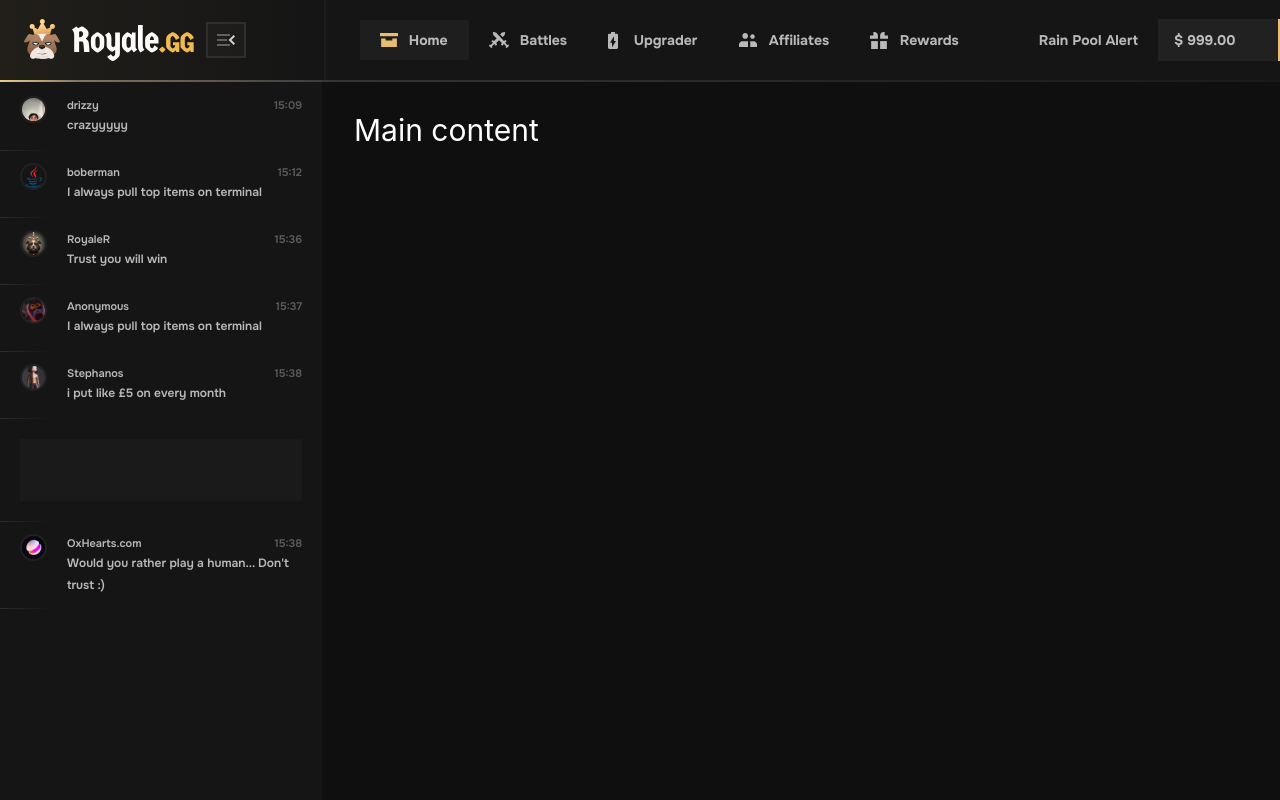
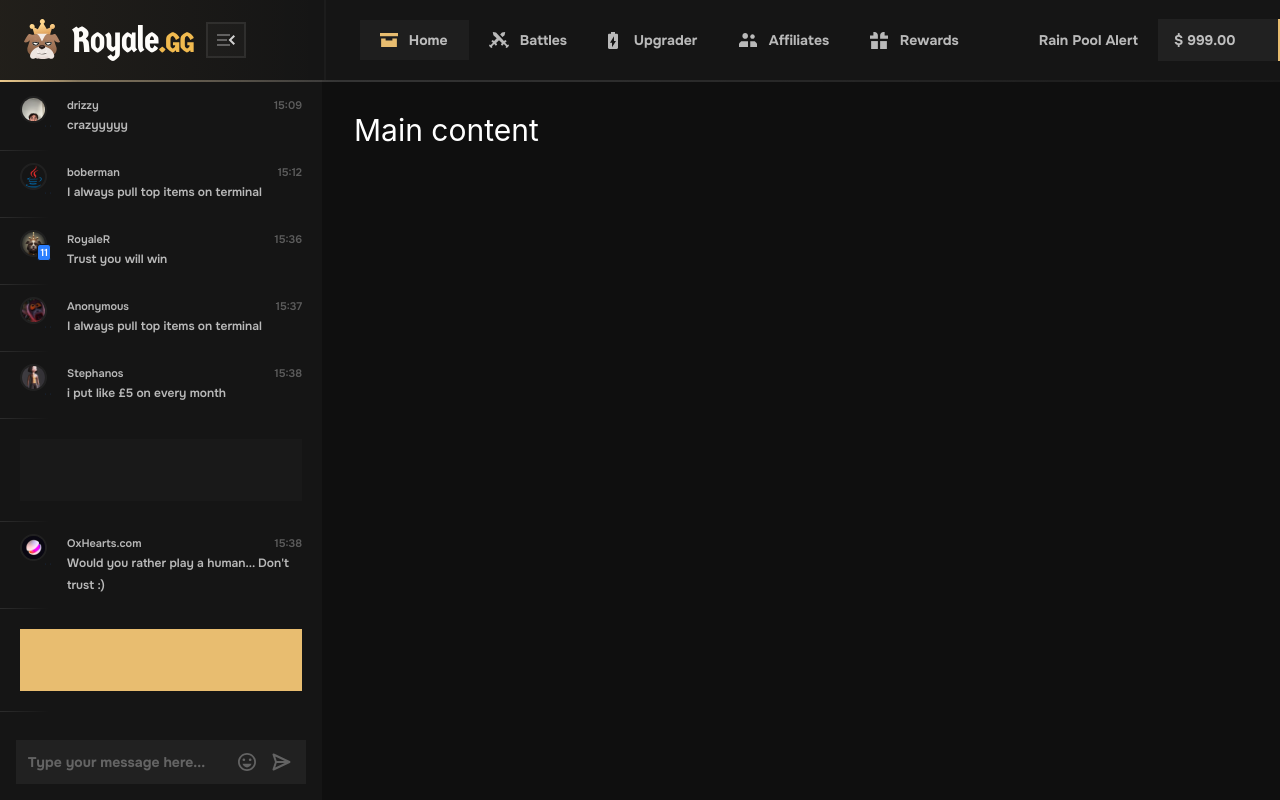
Before and after one commit to diyaryuce/homepage-r-practice, a React (Vite) app: page / in a window 1280 px wide. Both pictures are taken after a click on the button 225 px from the left and 40 px from the top of the page. Shown: the top 800 px of the page. Built offline with nearby package versions, Linux system fonts and the light colour scheme.

Commit message:
Further development on the sidebar

```diff
--- a/src/components/ChatSidebar.jsx
+++ b/src/components/ChatSidebar.jsx
@@ -1,13 +1,10 @@
-import { RoyaleRIcon } from "../icons"
-
 function ChatSidebar({ sidebarOpen, rainpoolAlertOpen, setRainpoolAlertOpen }) {
 
   return(<>
       <aside className={`
-        overflow-hidden h-[calc(100vh-80px)] sticky left-0 top-20 bg-[#151515]
-        transition-all pt-4
-        duration-400
-        ease-in-out
+        h-[calc(100vh-80px)] sticky left-0 top-20 pt-4 bg-[#151515]
+        transition-[width,opacity] duration-400 ease-in-out
+        flex flex-col
         ${ sidebarOpen
           ? "w-80.5 opacity-100"
           : "w-0 opacity-0"
@@ -21,6 +18,8 @@ function ChatSidebar({ sidebarOpen, rainpoolAlertOpen, setRainpoolAlertOpen }) {
 
         <ul className="
           flex flex-col items-start gap-3 relative z-10
+          min-h-0
+          overflow-y-auto overflow-x-hidden sidebar-scroll
         ">
           <Message
             Name="drizzy"
@@ -41,6 +40,7 @@ function ChatSidebar({ sidebarOpen, rainpoolAlertOpen, setRainpoolAlertOpen }) {
             Icon={<img src="img/royaler.png" />}
             Time="15:36"
             Message="Trust you will win"
+            Level={11}
           />
 
           <Message
@@ -57,11 +57,9 @@ function ChatSidebar({ sidebarOpen, rainpoolAlertOpen, setRainpoolAlertOpen }) {
             Message="i put like £5 on every month"
           />
 
-          <div className="
-            flex flex-col items-center py-2 gap-2.5 w-80.5 h-19.5
-          ">
+          <div className=" flex flex-col items-center py-2 gap-2.5 w-full h-19.5 shrink-0">
             <div className="
-              flex flex-col items-start isolate
+              flex flex-col items-start
               py-3 px-4 gap-1.5 w-70.5 h-15.5
               bg-white/2
             ">
@@ -69,7 +67,7 @@ function ChatSidebar({ sidebarOpen, rainpoolAlertOpen, setRainpoolAlertOpen }) {
           </div>
 
           <div className="
-            w-12.75 h-px opacity-10
+            w-12.75 h-px opacity-10 shrink-0
             bg-[linear-gradient(90deg,#FFFFFF_0%,rgba(255,255,255,0)_100%)]
           "/>
 
@@ -79,7 +77,99 @@ function ChatSidebar({ sidebarOpen, rainpoolAlertOpen, setRainpoolAlertOpen }) {
             Time="15:38"
             Message="Would you rather play a human... Don't trust :)"
           />
+
+          <div className="flex flex-col items-center py-2 gap-2.5 w-full h-19.5 shrink-0">
+            <div className="
+              flex flex-col items-center
+              py-3 px-4 gap-1.5 w-70.5 h-15.5
+              bg-[#E8BD70]
+            ">
+
+            </div>
+          </div>
+
+          <div className="
+            w-12.75 h-px opacity-10 shrink-0
+            bg-[linear-gradient(90deg,#FFFFFF_0%,rgba(255,255,255,0)_100%)]
+          "/>
+
+          <div className="w-80.5 h-58.5 shrink-0">
+            <div className="
+              border-3 border-dashed border-white/10
+              flex justify-center mx-auto w-76.5 h-full
+            ">
+              <div className="flex justify-center my-2 mx-2 bg-white/2 w-72.5">
+
+              </div>
+            </div>
+          </div>
+
+          <div className="
+            w-12.75 h-px opacity-10
+            bg-[linear-gradient(90deg,#FFFFFF_0%,rgba(255,255,255,0)_100%)]
+          "/>
+          <Message
+            Name="OxHearts.com"
+            Icon={<img src="img/0x.png" />}
+            Time="15:38"
+            Message="Would you rather play a human... Don't trust :)"
+          />
+          <Message
+            Name="OxHearts.com"
+            Icon={<img src="img/0x.png" />}
+            Time="15:38"
+            Message="Would you rather play a human... Don't trust :)"
+          />
+          <Message
+            Name="OxHearts.com"
+            Icon={<img src="img/0x.png" />}
+            Time="15:38"
+            Message="Would you rather play a human... Don't trust :)"
+          />
+          <Message
+            Name="OxHearts.com"
+            Icon={<img src="img/0x.png" />}
+            Time="15:38"
+            Message="Would you rather play a human... Don't trust :)"
+          />
+
         </ul>
+
+        <form className="
+          flex flex-row justify-between items-center
+          w-72.5 min-h-11 pr-3.75 pl-3 gap-2.5 mx-auto mb-4 mt-4
+
+          bg-fixed
+          bg-white/5
+        ">
+          <input type="text" placeholder="Type your message here..." className="
+            flex-1 outline-none
+          text-white/70
+            font-onest not-italic font-semibold text-[14px] leading-4.5
+
+          placeholder:text-white/30
+            placeholder:font-onest
+            placeholder:not-italic
+            placeholder:font-bold
+            placeholder:text-[14px]
+            placeholder:leading-4.5
+          ">
+
+          </input>
+
+          <div className="
+            flex flex-row items-center
+            w-13.25 h-5 p-0 gap-3.75 mx-auto
+          ">
+            <button className="cursor-pointer">
+              <svg width="18" height="18" viewBox="0 0 18 18" fill="none" xmlns="http://www.w3.org/2000/svg"><path d="M12.1513 8.0999C12.8969 8.0999 13.5013 7.49549 13.5013 6.7499C13.5013 6.00432 12.8969 5.3999 12.1513 5.3999C11.4057 5.3999 10.8013 6.00432 10.8013 6.7499C10.8013 7.49549 11.4057 8.0999 12.1513 8.0999Z" fill="#636363"/><path d="M5.85 8.0999C6.59558 8.0999 7.2 7.49549 7.2 6.7499C7.2 6.00432 6.59558 5.3999 5.85 5.3999C5.10442 5.3999 4.5 6.00432 4.5 6.7499C4.5 7.49549 5.10442 8.0999 5.85 8.0999Z" fill="#636363"/><path d="M9 14.3998C11.052 14.3998 12.798 12.9058 13.5 10.7998H4.5C5.202 12.9058 6.948 14.3998 9 14.3998Z" fill="#636363"/><path d="M8.991 0C4.023 0 0 4.032 0 9C0 13.968 4.023 18 8.991 18C13.968 18 18 13.968 18 9C18 4.032 13.968 0 8.991 0ZM9 16.2C5.022 16.2 1.8 12.978 1.8 9C1.8 5.022 5.022 1.8 9 1.8C12.978 1.8 16.2 5.022 16.2 9C16.2 12.978 12.978 16.2 9 16.2Z" fill="#636363"/></svg>
+            </button>
+
+            <button className="cursor-pointer">
+              <svg width="20" height="20" viewBox="0 0 20 20" fill="none" xmlns="http://www.w3.org/2000/svg"><path d="M2.5 2.5L5 10L2.5 17.5L18.3333 10L2.5 2.5Z" stroke="#636363" stroke-width="2" stroke-linecap="round" stroke-linejoin="round"/><path d="M5 10H18.3333" stroke="#636363" stroke-width="2" stroke-linecap="round" stroke-linejoin="round"/></svg>
+            </button>
+          </div>
+        </form>
       </aside>
   </>)
 }
@@ -87,15 +177,30 @@ function ChatSidebar({ sidebarOpen, rainpoolAlertOpen, setRainpoolAlertOpen }) {
 export default ChatSidebar
 
 /*---MINI-COMPONENTS---*/
-function Message({Name, Icon, Time, Message}) {
+function Message({Name, Icon, Time, Message, Level}) {
+  const levelColour = getLevelColour(Level);
+  const levelColourText = getLevelColourText(Level);
+
   return(<>
-    <div className="flex w-full min-h-10.5">
+    <div className="flex w-full min-h-10.5 shrink-0">
       <div className="w-5 min-h-10.5"/>
 
       <div className="flex flex-row items-start gap-5 w-70.5">
 
-        <div className="w-6.75 h-6.75 border-2 border-white/5 rounded-[50px] overflow-hidden shrink-0">
-          {Icon}
+        <div className="relative">
+          <div className="w-6.75 h-6.75 border-2 border-white/5 rounded-[50px] overflow-hidden shrink-0">
+            {Icon}
+
+            <div className={`
+              absolute -bottom-1 -right-1
+              px-0.5
+              border border-solid border-[#151515] rounded-[3px]
+              font-onest font-semibold text-[10px]
+              ${levelColour} ${levelColourText}
+            `}>
+              {Level}
+            </div>
+          </div>
         </div>
 
         <div className="grid flex-1">
@@ -105,6 +210,11 @@ function Message({Name, Icon, Time, Message}) {
                 font-onest not-italic font-semibold text-[11px] leading-4.5
               ">
                 {Name}
+                <div className="
+                  flex
+                ">
+
+                </div>
               </span>
 
             <span className="
@@ -126,7 +236,7 @@ function Message({Name, Icon, Time, Message}) {
     </div>
 
     <div className="
-      w-12.75 h-px opacity-10
+      w-12.75 h-px opacity-10 shrink-0
       bg-[linear-gradient(90deg,#FFFFFF_0%,rgba(255,255,255,0)_100%)]
     "/>
   </>)
@@ -198,6 +308,7 @@ function RainpoolAlert({ rainpoolAlertOpen, setRainpoolAlertOpen }) {
               Join
             </span>
           </button>
+
         </div>
       </div>
 
@@ -213,3 +324,26 @@ function RainpoolAlert({ rainpoolAlertOpen, setRainpoolAlertOpen }) {
     </div>
   </>)
 }
+
+const LevelColor = {
+  LOW: "bg-blue-500",
+  MID: "bg-red-400",
+  HIGH: "bg-yellow-500",
+};
+
+const LevelColourText = {
+  LOWMID: "text-white",
+  HIGH: "text-black"
+}
+
+function getLevelColour(level) {
+  if (level >= 50) return LevelColor.HIGH;
+  if (level >= 20) return LevelColor.MID;
+
+  return LevelColor.LOW;
+}
+
+function getLevelColourText(level) {
+  if (level >= 50) return LevelColourText.HIGH;
+  return LevelColourText.LOWMID;
+}
--- a/src/index.css
+++ b/src/index.css
@@ -13,3 +13,24 @@
     transform: scaleX(1);
   }
 }
+
+.sidebar-scroll {
+  overflow-y: auto;
+}
+
+.sidebar-scroll::-webkit-scrollbar {
+  width: 6px;
+}
+
+.sidebar-scroll::-webkit-scrollbar-track {
+  background: transparent;
+  margin-top: 2px;
+}
+
+.sidebar-scroll::-webkit-scrollbar-thumb {
+  background-color: transparent;
+}
+
+.sidebar-scroll:hover::-webkit-scrollbar-thumb {
+  background-color: rgba(255, 255, 255, 0.1);
+}
```
Also changed, not shown: public/view.txt.
